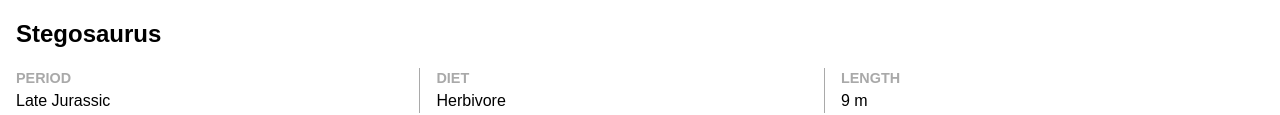
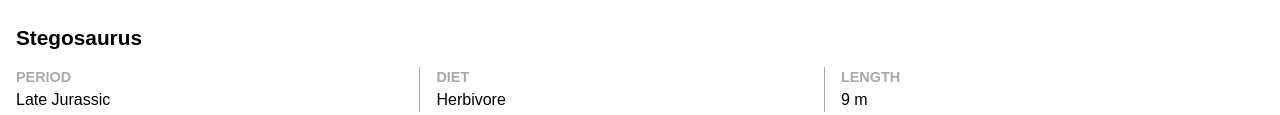
Before and after one commit to boot0076/exercise-1, a plain HTML site: page index.html in a window 1280 px wide. Shown: the part 788-903 px from the top of the page. Drawn offline with Linux system fonts and the light colour scheme.

Commit message:
fixed the dinosaur title to make it smaller

```diff
--- a/css/main.css
+++ b/css/main.css
@@ -51,8 +51,9 @@ img {
 }
 
 .dino-title{
+  padding-top: .5rem;
   margin-left: 1rem;
-  font-size: 1.5rem;
+  font-size: 1.3rem;
 }
 
 .title{
```
